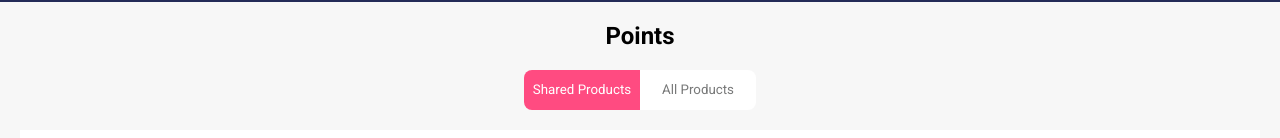
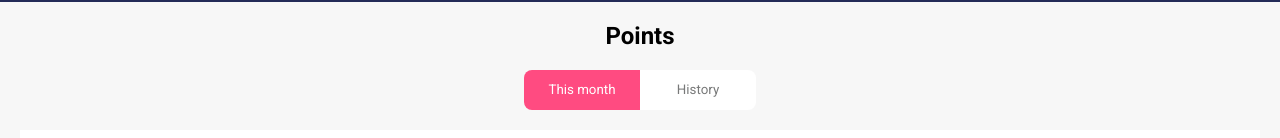
Before and after one commit to karimyll/UmicoConnect, a React (Vite) app: page /myprofile in a window 1280 px wide. Shown: the part 293-431 px from the top of the page. Built offline with nearby package versions, Linux system fonts and the light colour scheme.

Commit message:
Update MyProfile.jsx

```diff
--- a/src/pages/MyProfile.jsx
+++ b/src/pages/MyProfile.jsx
@@ -49,14 +49,14 @@ const MyProfile = () => {
                     className={selectedButton === "month" ? 'active' : ''}
                     onClick={() => handleButtonClick("month")}
                 >
-                    Shared Products
+                    This month
                 </button>
                 <button
                     name="history"
                     className={selectedButton === "history" ? 'active' : ''}
                     onClick={() => handleButtonClick("history")}
                 >
-                    All Products
+                    History
                 </button>
             </div>
 
```
